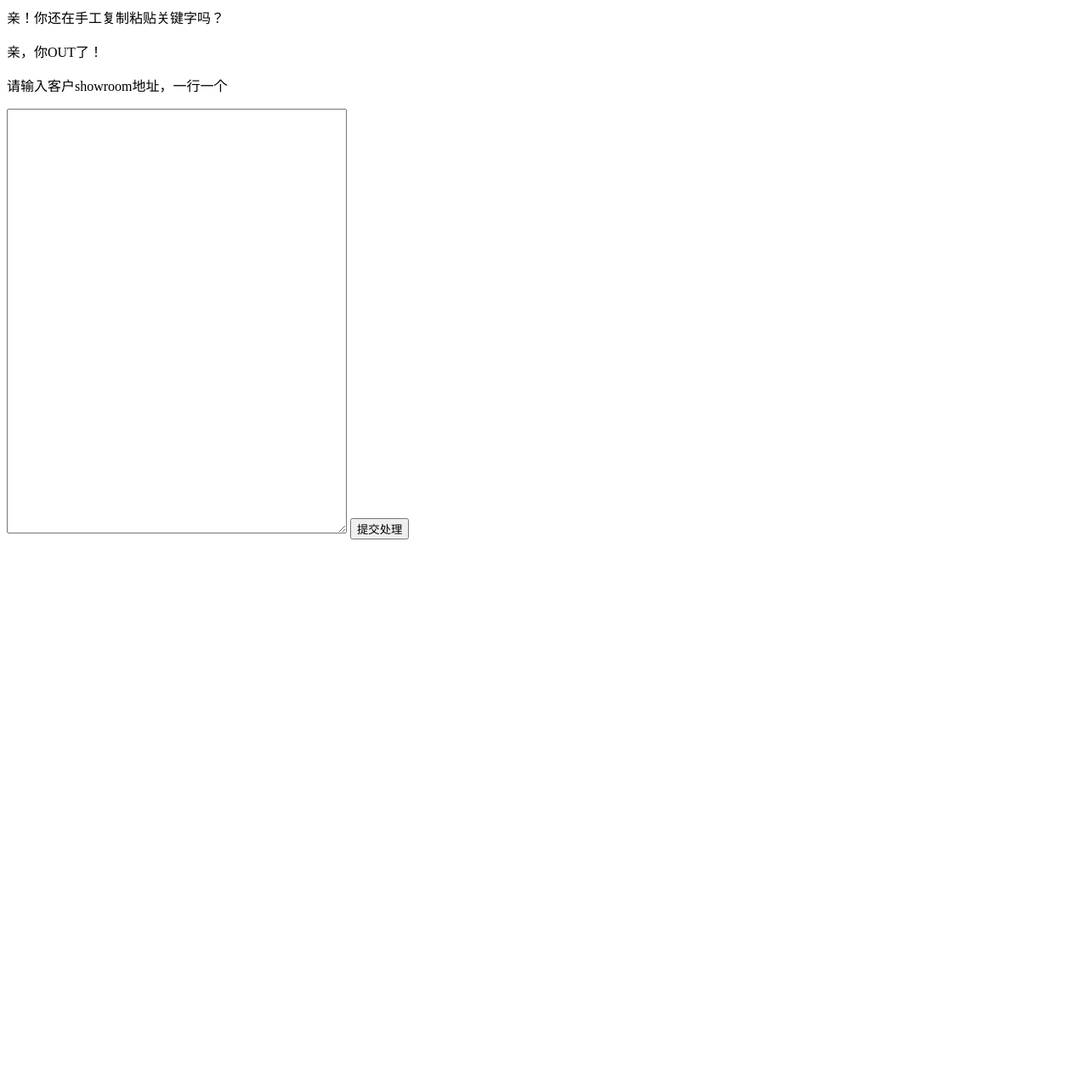
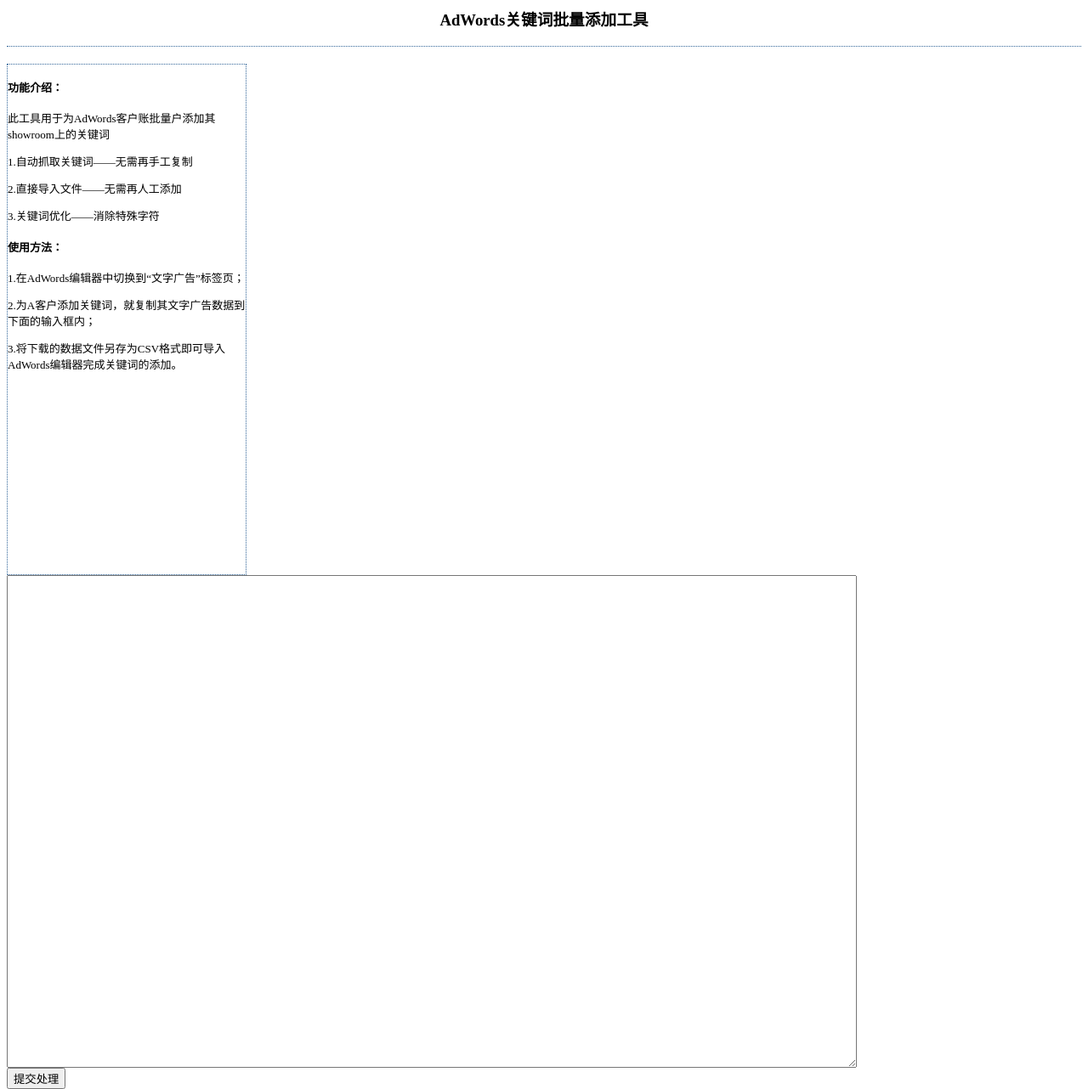
Before and after one commit to bojanliu/get-key-words, a Python web app: template templates/gkw.html in a window 1280 px wide. Shown: the whole page at 85% size. Before the commit the page ends 635 px from the top, so only its background shows below. Run offline with Jinja, Linux system fonts and the light colour scheme; the template is opened without the code that fills it, so the values that code supplies are empty.

Commit message:
重新设计了主页面

```diff
--- a/templates/gkw.html
+++ b/templates/gkw.html
@@ -1,14 +1,36 @@
 <html>
   <head>
-<title>关键词获取工具</title>
+		<title>Adwords关键词批量添加工具</title>
 	</head>
 	<body>
-<p>亲！你还在手工复制粘贴关键字吗？</p>
-<p>亲，你OUT了！</p>
-<p>请输入客户showroom地址，一行一个</p>
+		<div style='text-align:center;border-bottom:#369 1px dotted;margin-bottom:20px;'>
+			<h3>AdWords关键词批量添加工具</h3>
+		</div>
+
+		<div id='left' style='float:left;width:280px;height:600px;font-size:13px;
+			border-style:dotted;border-color:#369;border-width:1px;
+			margin-right:20px;'>
+			<h4>功能介绍：</h4>
+			<p>此工具用于为AdWords客户账批量户添加其showroom上的关键词</p>
+			<p>1.自动抓取关键词——无需再手工复制</p>
+			<p>2.直接导入文件——无需再人工添加</p>
+			<p>3.关键词优化——消除特殊字符</p>
+			<h4>使用方法：</h4>
+			<p>1.在AdWords编辑器中切换到“文字广告”标签页；</p>
+			<p>2.为A客户添加关键词，就复制其文字广告数据到下面的输入框内；</p>
+			<p>3.将下载的数据文件另存为CSV格式即可导入AdWords编辑器完成关键词的添加。</p>
+		</div>
+
+		<div id='right' style='float:left;width:1000px;height:600px;'>
 			<form action='' method='post'>
-<textarea type='text' name='data' style='width:400px;height:500px;'></textarea>
+				<div style='float:left;'>
+					<textarea type='text' name='data' style='width:1000px;height:580px;'>
+					</textarea>
+				</div>
+				<div style='float:left;'>
 					<input type='submit' value='提交处理' />
+				</div>
 			</form>
+		</div>
 	</body>
 </html>
```
Lines whose indentation alone changed are shown as unchanged.
